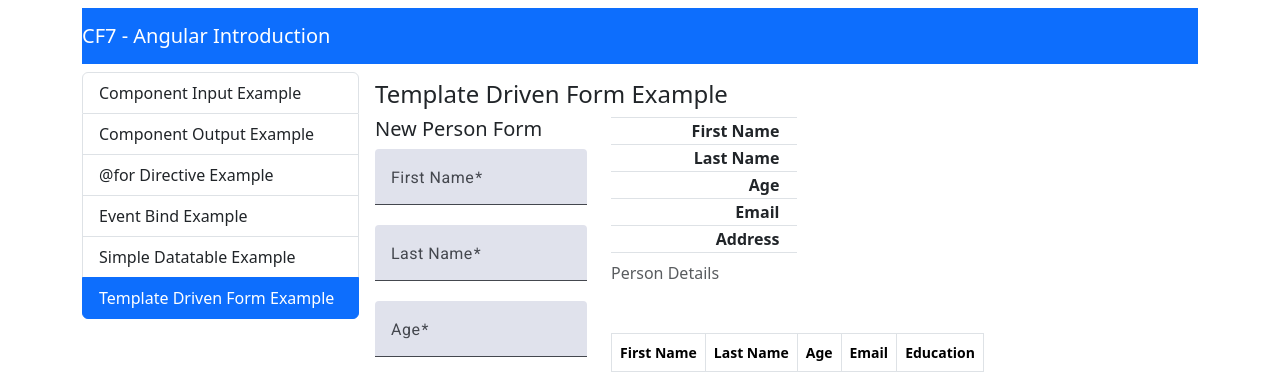
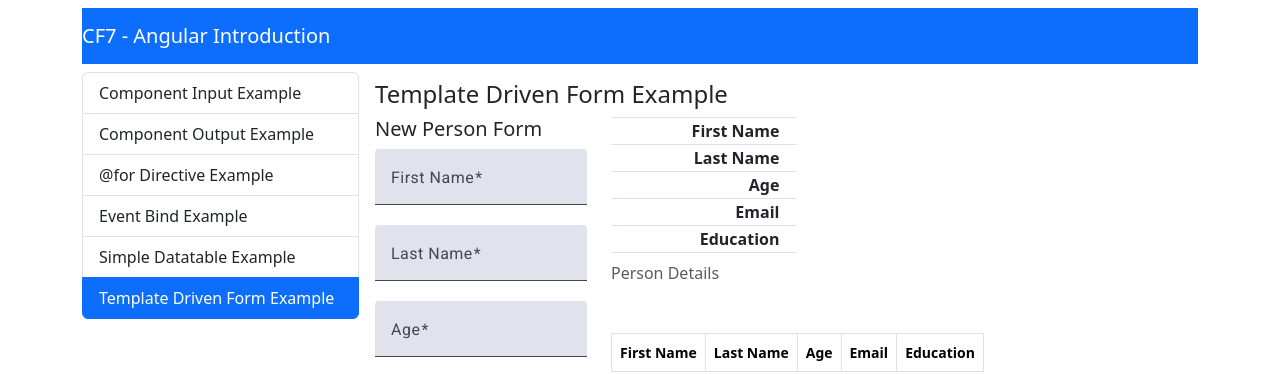
Before and after one commit to PhilipDimitriadis/cf7-angular-introduction, an Angular app: page /template-driven-form-example in a window 1280 px wide. Shown: the top 374 px of the page. Built offline with nearby package versions, Linux system fonts and the light colour scheme.

Commit message:
Changes to output data to subcomponents

```diff
--- a/src/app/components/person-table/person-table.component.html
+++ b/src/app/components/person-table/person-table.component.html
@@ -37,9 +37,17 @@
       <td class="fw-semibold text-end">Email</td>
       <td class="ps-2">{{personInput?.email}}</td>
     </tr>
-    <tr>
-      <td class="fw-semibold text-end">Address</td>
-      <td class="ps-2">{{personInput?.address}}</td>
-    </tr>
+    @if (isPerson()) {
+      <tr>
+        <td class="fw-semibold text-end">Address</td>
+        <td class="ps-2">{{addressOrEducation}}</td>
+      </tr>
+    }
+    @if (isEPerson()) {
+      <tr>
+        <td class="fw-semibold text-end">Education</td>
+        <td class="ps-2">{{addressOrEducation}}</td>
+      </tr>
+    }
   </table>
 </div>
--- a/src/app/components/person-table/person-table.component.ts
+++ b/src/app/components/person-table/person-table.component.ts
@@ -1,4 +1,5 @@
 import { Component, Input } from '@angular/core';
+import { EPerson } from 'src/app/shared/interfaces/eperson';
 import { Person } from 'src/app/shared/interfaces/person';
 
 @Component({
@@ -8,9 +9,10 @@
   styleUrl: './person-table.component.css'
 })
 export class PersonTableComponent {
-  @Input() personInput: Person | undefined;
+  @Input() personInput: Person | EPerson | undefined;
 
   name = "Thanasis"
+  addressOrEducation: string = ""
 
   person = {
     givenName: "Thanasis",
@@ -18,4 +20,20 @@
     age: 20,
     email: "thanasis@aueb.gr"
   }
+
+  isPerson(): boolean {
+    if (this.personInput && 'address' in this.personInput) {
+      this.addressOrEducation = this.personInput.address;
+      return true;
+    }
+    return false;
+  }
+
+  isEPerson(): boolean {
+    if (this.personInput && 'education' in this.personInput) {
+      this.addressOrEducation = this.personInput.education;
+      return true;
+    }
+    return false;
+  }
 }
--- a/src/app/components/template-driven-form-example/template-driven-form-example.component.html
+++ b/src/app/components/template-driven-form-example/template-driven-form-example.component.html
@@ -2,7 +2,7 @@
 <div class="d-flex gap-4">
   <app-eperson-template-driven-form (person)="onPerson($event)"></app-eperson-template-driven-form>
   <div class="d-flex flex-column gap-4">
-    <app-person-table></app-person-table>
-    <app-simple-datatable></app-simple-datatable>
+    <app-person-table [personInput]="currentPerson"></app-person-table>
+    <app-simple-datatable [data]="persons"></app-simple-datatable>
   </div>
 </div>
--- a/src/app/components/template-driven-form-example/template-driven-form-example.component.ts
+++ b/src/app/components/template-driven-form-example/template-driven-form-example.component.ts
@@ -12,9 +12,17 @@
 })
 export class TemplateDrivenFormExampleComponent {
   persons: EPerson[] = [];
+  currentPerson: EPerson = {
+    givenName: "",
+    surName: "",
+    age: "",
+    email: "",
+    education: ""
+  }
 
   onPerson(data: EPerson) {
     this.persons.push(data)
+    this.currentPerson = data;
     console.log("Father", this.persons);
   }
 }
```
